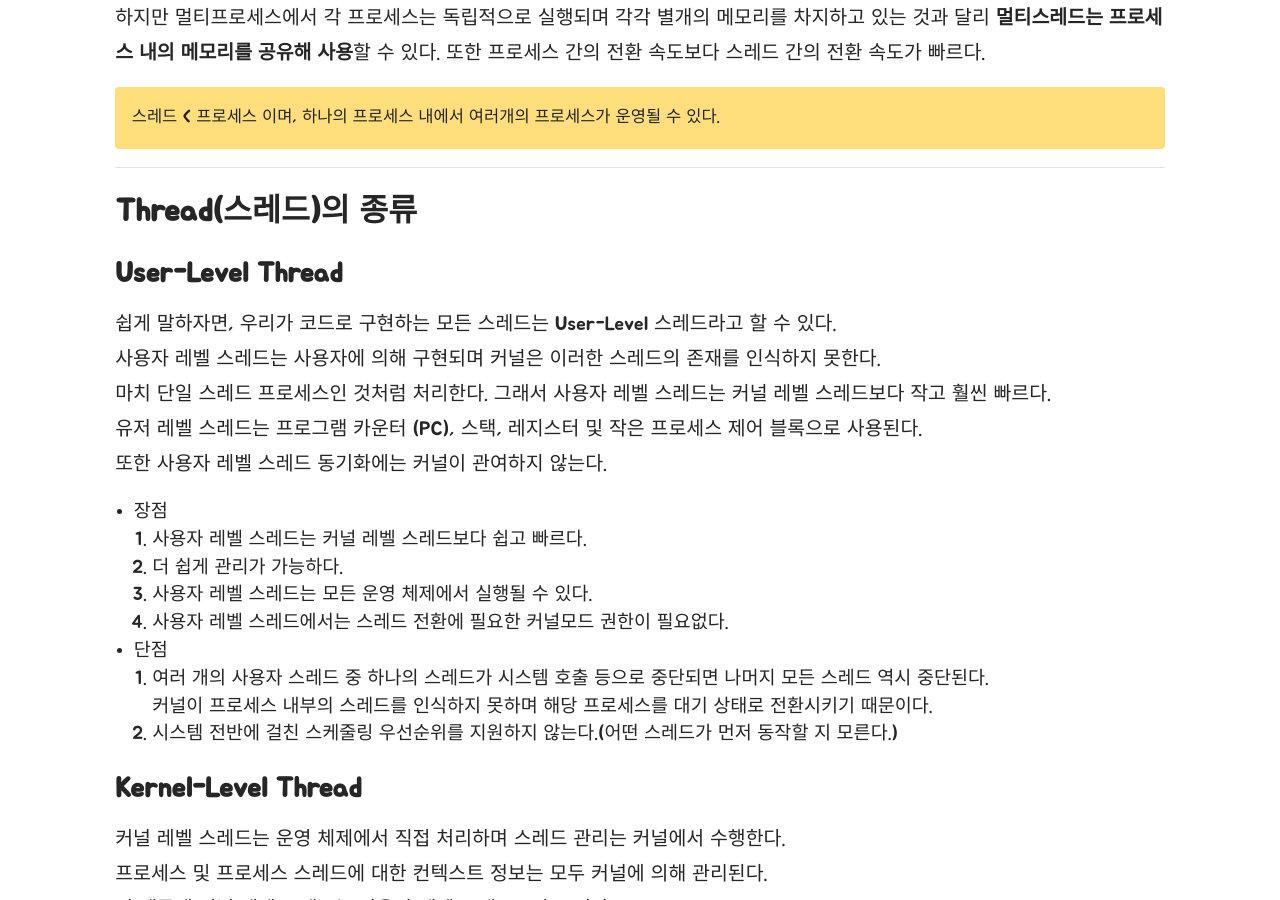
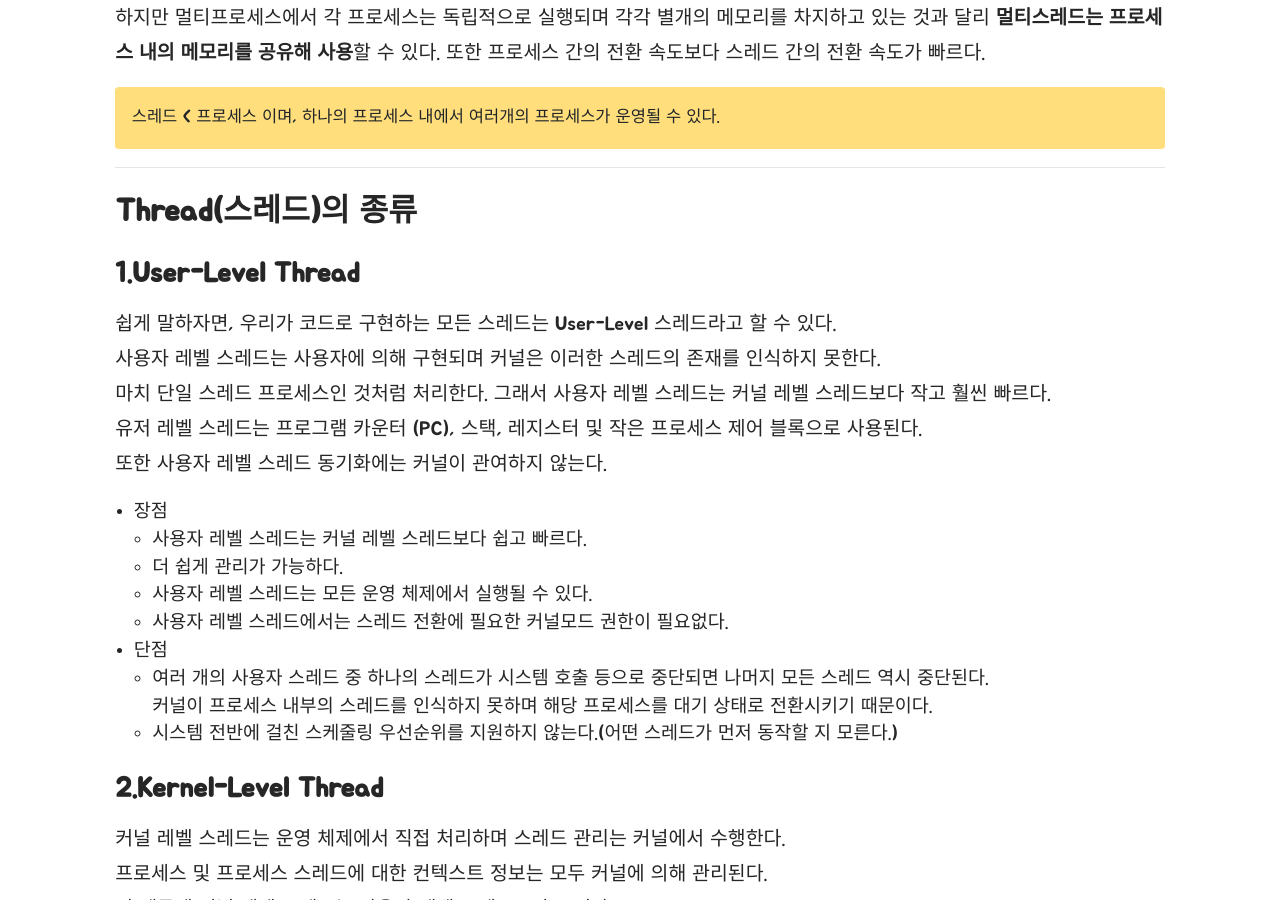
Before and after one commit to yunjigo92/yunjigo92.github.io, a Jekyll site: the page built from _posts/2020-04-10-thread.md, in a window 1280 px wide and 900 px high, scrolled down 690 px. Built offline with Jekyll 4.4.1, drawn with Linux system fonts in a browser that asks for light colours; nearby versions of some CDN libraries; some web fonts are replaced; library files that are not in the unit come from our copies; some of the changed lines change nothing that is shown.

Commit message:
Update 2020-04-10-thread.md

```diff
--- a/_posts/2020-04-10-thread.md
+++ b/_posts/2020-04-10-thread.md
@@ -28,40 +28,40 @@ excerpt_separator: <!--more-->
 
 
 ### Thread(스레드)의 종류
-#### User-Level Thread
+#### 1.User-Level Thread
 쉽게 말하자면, 우리가 코드로 구현하는 모든 스레드는 User-Level 스레드라고 할 수 있다.
 사용자 레벨 스레드는 사용자에 의해 구현되며 커널은 이러한 스레드의 존재를 인식하지 못한다.
 마치 단일 스레드 프로세스인 것처럼 처리한다. 그래서 사용자 레벨 스레드는 커널 레벨 스레드보다 작고 훨씬 빠르다.
 유저 레벨 스레드는 프로그램 카운터 (PC), 스택, 레지스터 및 작은 프로세스 제어 블록으로 사용된다.
 또한 사용자 레벨 스레드 동기화에는 커널이 관여하지 않는다.
 - 장점
-	1. 사용자 레벨 스레드는 커널 레벨 스레드보다 쉽고 빠르다.
-	2. 더 쉽게 관리가 가능하다.
-	3. 사용자 레벨 스레드는 모든 운영 체제에서 실행될 수 있다.
-	4. 사용자 레벨 스레드에서는 스레드 전환에 필요한 커널모드 권한이 필요없다.
+	- 사용자 레벨 스레드는 커널 레벨 스레드보다 쉽고 빠르다.
+	- 더 쉽게 관리가 가능하다.
+	- 사용자 레벨 스레드는 모든 운영 체제에서 실행될 수 있다.
+	- 사용자 레벨 스레드에서는 스레드 전환에 필요한 커널모드 권한이 필요없다.
 
 - 단점
-	1. 여러 개의 사용자 스레드 중 하나의 스레드가 시스템 호출 등으로 중단되면 나머지 모든 스레드 역시 중단된다.
+	- 여러 개의 사용자 스레드 중 하나의 스레드가 시스템 호출 등으로 중단되면 나머지 모든 스레드 역시 중단된다.
 	커널이 프로세스 내부의 스레드를 인식하지 못하며 해당 프로세스를 대기 상태로 전환시키기 때문이다.
-	2. 시스템 전반에 걸친 스케줄링 우선순위를 지원하지 않는다.(어떤 스레드가 먼저 동작할 지 모른다.)
+	- 시스템 전반에 걸친 스케줄링 우선순위를 지원하지 않는다.(어떤 스레드가 먼저 동작할 지 모른다.)
 
 
 
 
-#### Kernel-Level Thread
+#### 2.Kernel-Level Thread
 커널 레벨 스레드는 운영 체제에서 직접 처리하며 스레드 관리는 커널에서 수행한다.
 프로세스 및 프로세스 스레드에 대한 컨텍스트 정보는 모두 커널에 의해 관리된다.
 이 때문에 커널 레벨 스레드는 사용자 레벨 스레드보다 느리다.
 하나의 프로세스는 적어도 하나의 커널 스레드를 가지게 된다.
 - 장점
-	1. 커널 레벨 스레드가 차단되더라도 동일한 프로세스 내의 다른 스레드를 커널에서 예약 할 수 있다.
-	2. 프로세스의 스레드들을 몇몇 프로세서에 한꺼번에 디스패치 할 수 있기 때문에 멀티프로세서 환경에서 매우 빠르게 동작한다.
-	3. 커널이 각 스레드를 개별적으로 관리할 수 있다.
+	- 커널 레벨 스레드가 차단되더라도 동일한 프로세스 내의 다른 스레드를 커널에서 예약 할 수 있다.
+	- 프로세스의 스레드들을 몇몇 프로세서에 한꺼번에 디스패치 할 수 있기 때문에 멀티프로세서 환경에서 매우 빠르게 동작한다.
+	- 커널이 각 스레드를 개별적으로 관리할 수 있다.
 
 - 단점
-	1. 프로세스에서 한 스레드에서 다른 스레드로 제어를 전송하려면 모드를 커널 모드로 전환해야해서 느리다.
+	- 프로세스에서 한 스레드에서 다른 스레드로 제어를 전송하려면 모드를 커널 모드로 전환해야해서 느리다.
 	즉, 사용자 모드에서 커널 모드로의 전환이 빈번하게 이뤄져 성능 저하가 발생한다.
-	2. 사용자가 프로그래밍할 때 구현하기 어렵고 자원을 더 많이 소비하는 경향이 있다.
+	- 사용자가 프로그래밍할 때 구현하기 어렵고 자원을 더 많이 소비하는 경향이 있다.
 
 ---
 
```
